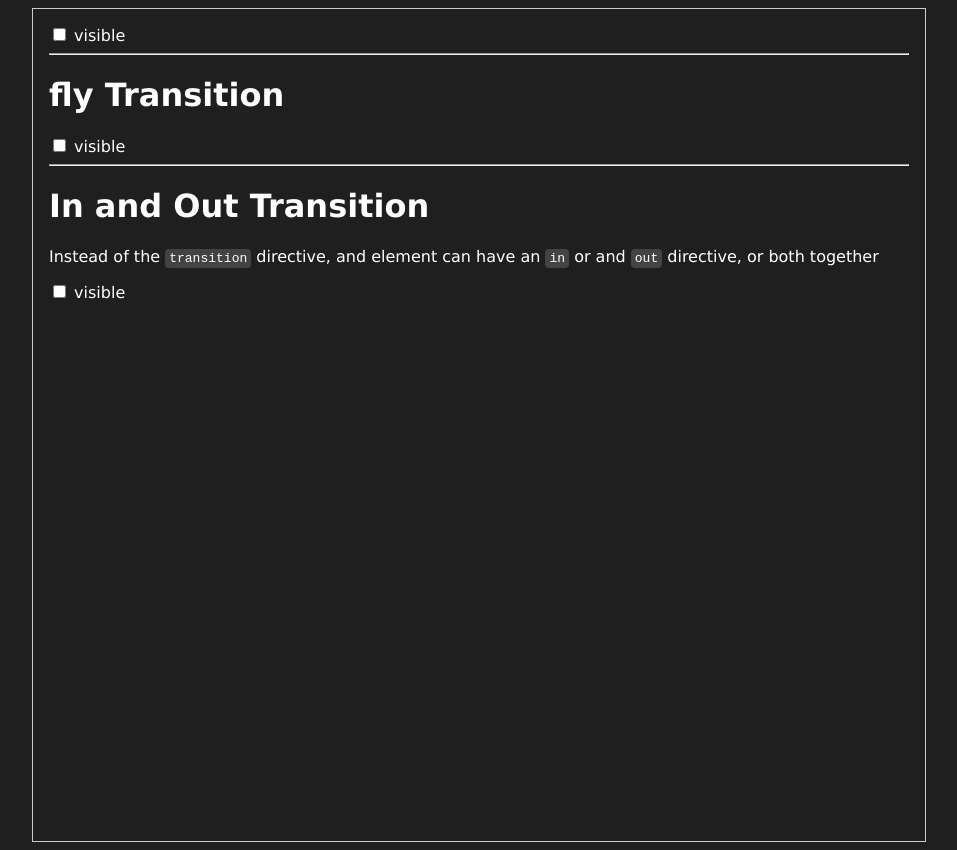
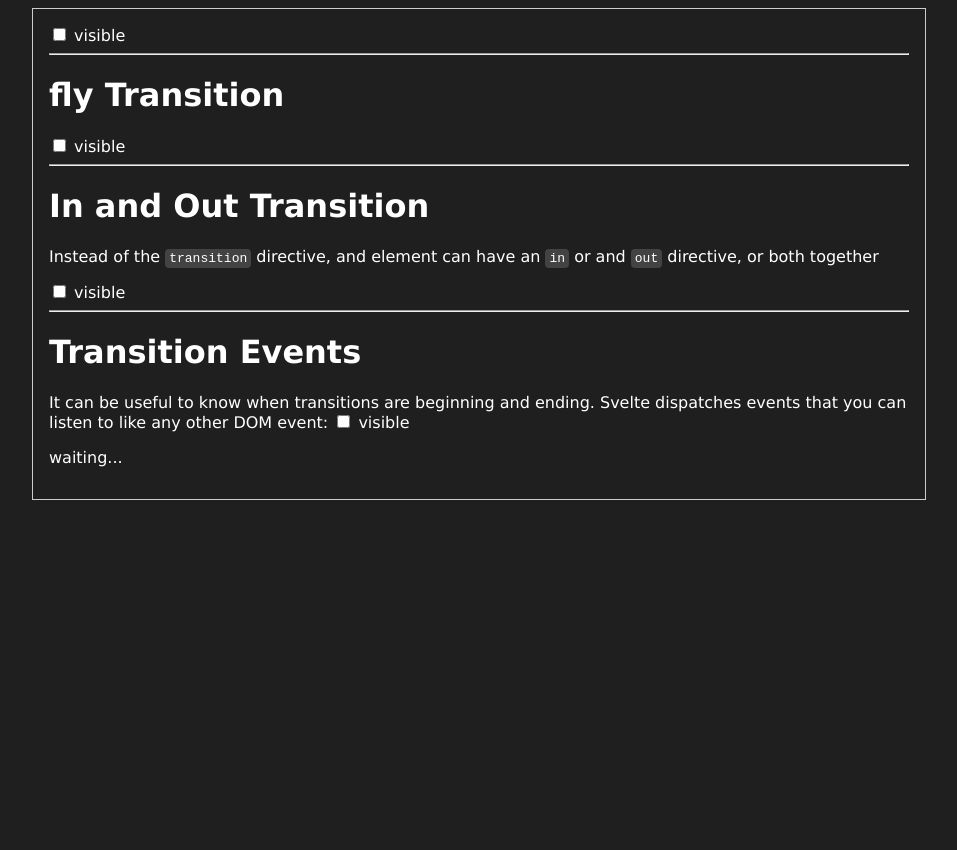
Before and after one commit to kamatealif/svelte-learning, a SvelteKit app: page /transitions in a window 1280 px wide. Shown: the whole page, without its empty margins (161-1118 px from the left). After the commit the page ends 800 px from the top, so only its background shows below. Built offline with nearby package versions, Linux system fonts and the light colour scheme.

Commit message:
Transition events

```diff
--- a/src/routes/transitions/+page.svelte
+++ b/src/routes/transitions/+page.svelte
@@ -1,6 +1,7 @@
 <script>
 	import { fade, fly } from 'svelte/transition';
 	let visible = $state(false);
+	let status = $state('waiting...');
 </script>
 
 <div class="container">
@@ -44,6 +45,30 @@
 			<p in:fly={{ y: 200, duration: 2000 }} out:fade>Flies in, Fades out</p>
 		{/if}
 	</div>
+
+	<hr />
+	<div class="fly-transition">
+		<h1>Transition Events</h1>
+		It can be useful to know when transitions are beginning and ending. Svelte dispatches events that
+		you can listen to like any other DOM event:
+		<label>
+			<input type="checkbox" bind:checked={visible} />
+			visible
+		</label>
+
+		{#if visible}
+			<p
+				transition:fly={{ y: 200, duration: 2000 }}
+				onintrostart={() => (status = 'intro started')}
+				onoutrostart={() => (status = 'outro started')}
+				onintroend={() => (status = 'intro ended')}
+				onoutroend={() => (status = 'outro ended')}
+			>
+				Flies in, Fades out
+			</p>
+		{/if}
+		<p>{status}</p>
+	</div>
 </div>
 
 <style>
@@ -57,7 +82,7 @@
 
 	.container {
 		max-width: 860px;
-		height: 100vh;
+		height: 100%;
 		margin: 0 auto;
 		padding: 1rem;
 		border: 1px solid #ccc;
```
